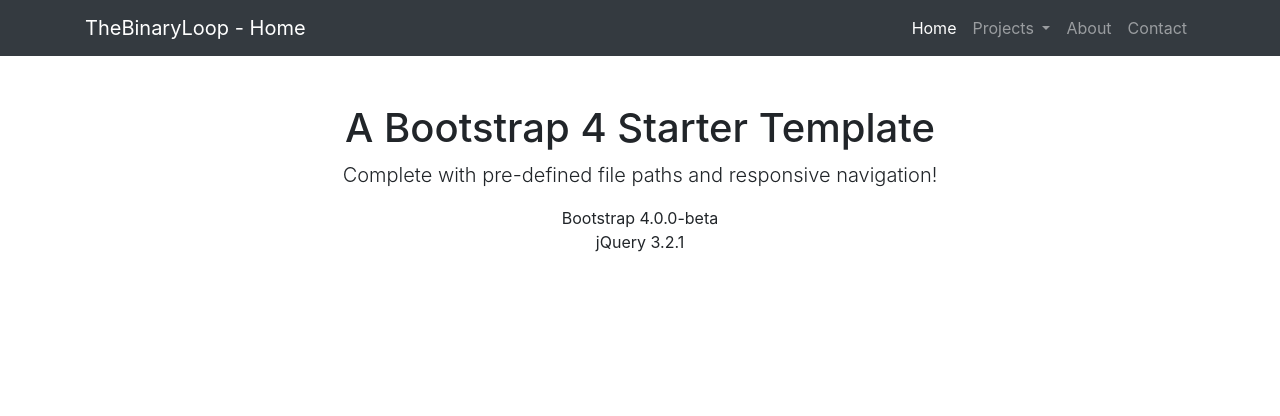
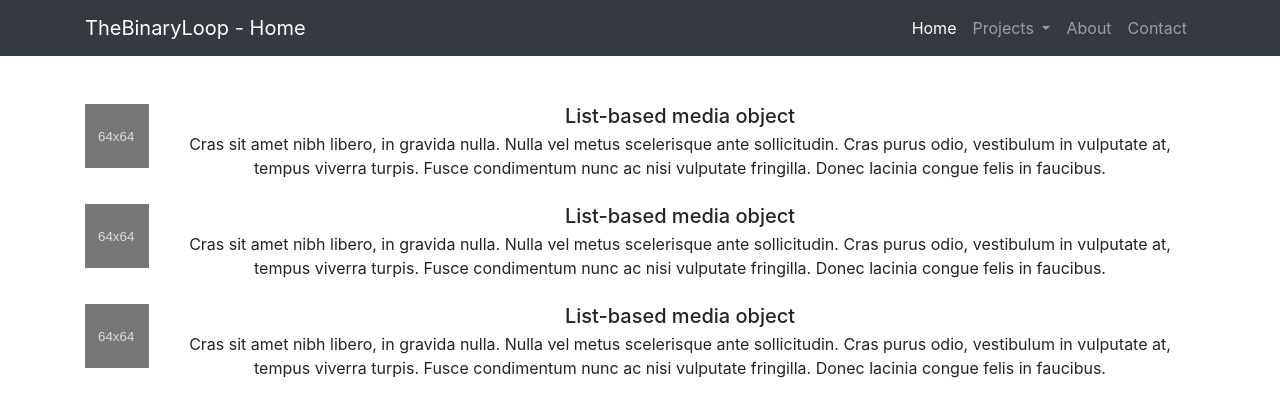
Before and after one commit to TheBinaryLoop/TheBinaryLoop.github.io, a website: page index.html in a window 1280 px wide. Drawn offline with Linux system fonts and the light colour scheme.

Commit message:
Adding list media items to homepage

```diff
--- a/index.html
+++ b/index.html
@@ -71,11 +71,29 @@
     <div class="container">
       <div class="row">
         <div class="col-lg-12 text-center">
-          <h1 class="mt-5">A Bootstrap 4 Starter Template</h1>
-          <p class="lead">Complete with pre-defined file paths and responsive navigation!</p>
+          <h1 class="mt-5"></h1>
           <ul class="list-unstyled">
-            <li>Bootstrap 4.0.0-beta</li>
-            <li>jQuery 3.2.1</li>
+            <li class="media">
+              <img class="mr-3" src="./assets/images/64x64.svg" alt="Generic placeholder image">
+              <div class="media-body">
+                <h5 class="mt-0 mb-1">List-based media object</h5>
+                  Cras sit amet nibh libero, in gravida nulla. Nulla vel metus scelerisque ante sollicitudin. Cras purus odio, vestibulum in vulputate at, tempus viverra turpis. Fusce condimentum nunc ac nisi vulputate fringilla. Donec lacinia congue felis in faucibus.
+              </div>
+            </li>
+            <li class="media my-4">
+              <img class="mr-3" src="./assets/images/64x64.svg" alt="Generic placeholder image">
+              <div class="media-body">
+                <h5 class="mt-0 mb-1">List-based media object</h5>
+                  Cras sit amet nibh libero, in gravida nulla. Nulla vel metus scelerisque ante sollicitudin. Cras purus odio, vestibulum in vulputate at, tempus viverra turpis. Fusce condimentum nunc ac nisi vulputate fringilla. Donec lacinia congue felis in faucibus.
+              </div>
+            </li>
+            <li class="media my-4">
+              <img class="mr-3" src="./assets/images/64x64.svg" alt="Generic placeholder image">
+              <div class="media-body">
+                <h5 class="mt-0 mb-1">List-based media object</h5>
+                Cras sit amet nibh libero, in gravida nulla. Nulla vel metus scelerisque ante sollicitudin. Cras purus odio, vestibulum in vulputate at, tempus viverra turpis. Fusce condimentum nunc ac nisi vulputate fringilla. Donec lacinia congue felis in faucibus.
+              </div>
+            </li>
           </ul>
         </div>
       </div>
```
Also changed, not shown: assets/images/64x64.svg (added).
